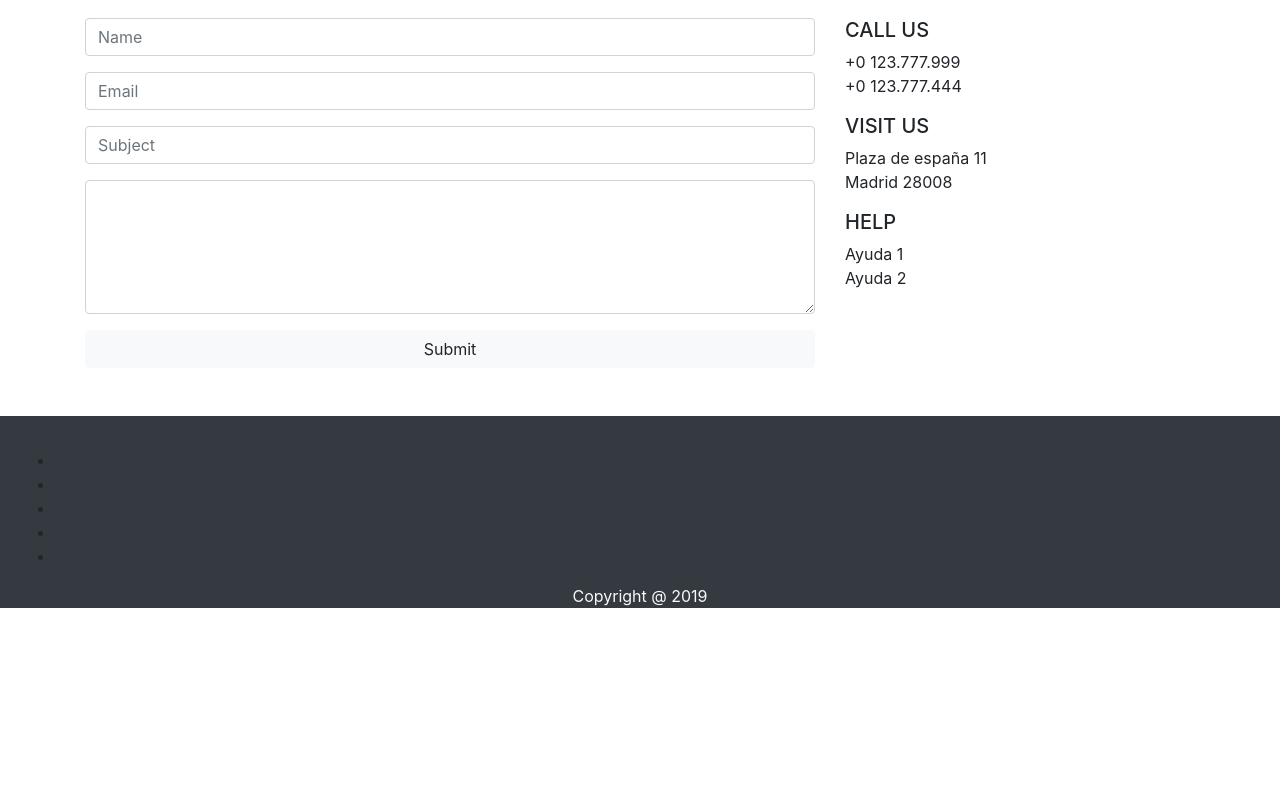
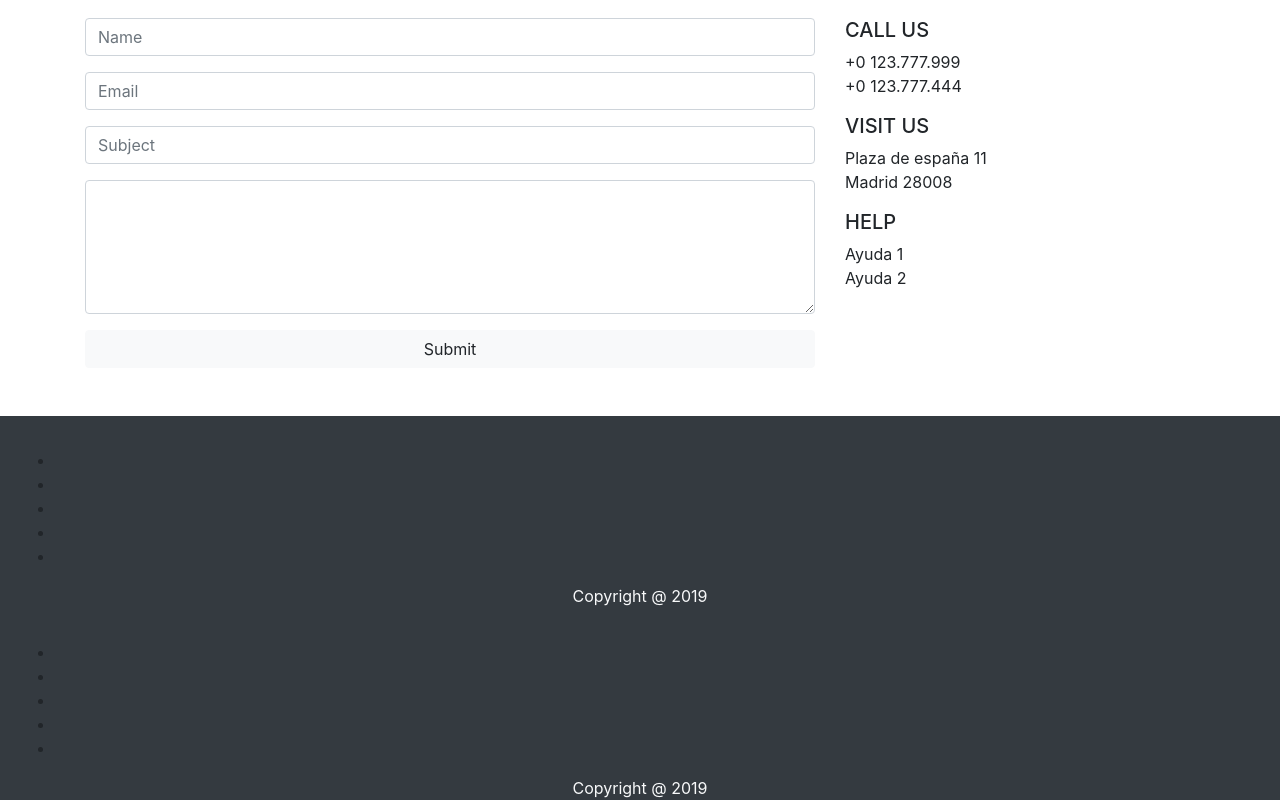
Before and after one commit to salvgrd/get-drafted, an Angular app in the folder getDrafted/: page / in a window 1280 px wide. Shown: the part 3628-4428 px from the top of the page. Before the commit the page ends 4236 px from the top, so only its background shows below. Built offline with nearby package versions, Linux system fonts and the light colour scheme.

Commit message:
Componente Footer creado

```diff
--- a/getDrafted/src/app/app.component.html
+++ b/getDrafted/src/app/app.component.html
@@ -1,4 +1,5 @@
 <app-header></app-header>
 <app-hero></app-hero>
 <app-body></app-body>
+<app-footer></app-footer>
 <router-outlet></router-outlet>
--- a/getDrafted/src/app/app.module.ts
+++ b/getDrafted/src/app/app.module.ts
@@ -6,13 +6,15 @@ import { AppComponent } from './app.component';
 import { BodyComponent } from './body/body.component';
 import { HeaderComponent } from './header/header.component';
 import { HeroComponent } from './hero/hero.component';
+import { FooterComponent } from './footer/footer.component';
 
 @NgModule({
   declarations: [
     AppComponent,
     HeaderComponent,
     HeroComponent,
-    BodyComponent
+    BodyComponent,
+    FooterComponent
   ],
   imports: [
     BrowserModule,
--- /dev/null
+++ b/getDrafted/src/app/footer/footer.component.html
@@ -0,0 +1,19 @@
+<footer class="container-fluid bg-dark">
+    <div class="arrow text-center py-3">
+        <a href=""><i class="fas fa-chevron-up text-light"></i></a>
+    </div>
+
+    <div class="social">
+         <ul>
+            <li><a href="#"><i class="fab fa-facebook-f"></i></a></li>
+            <li><a href="#"><i class="fab fa-facebook-f"></i></a></li>
+            <li><a href="#"><i class="fab fa-facebook-f"></i></a></li>
+            <li><a href="#"><i class="fab fa-facebook-f"></i></a></li>
+            <li><a href="#"><i class="fab fa-facebook-f"></i></a></li>
+         </ul>
+    </div>
+
+    <div class="text-center text-light">
+        Copyright @ 2019
+    </div>
+</footer>
--- /dev/null
+++ b/getDrafted/src/app/footer/footer.component.ts
@@ -0,0 +1,15 @@
+import { Component, OnInit } from '@angular/core';
+
+@Component({
+  selector: 'app-footer',
+  templateUrl: './footer.component.html',
+  styleUrls: ['./footer.component.css']
+})
+export class FooterComponent implements OnInit {
+
+  constructor() { }
+
+  ngOnInit() {
+  }
+
+}
```
Also changed, not shown: getDrafted/src/app/footer/footer.component.css (added).
